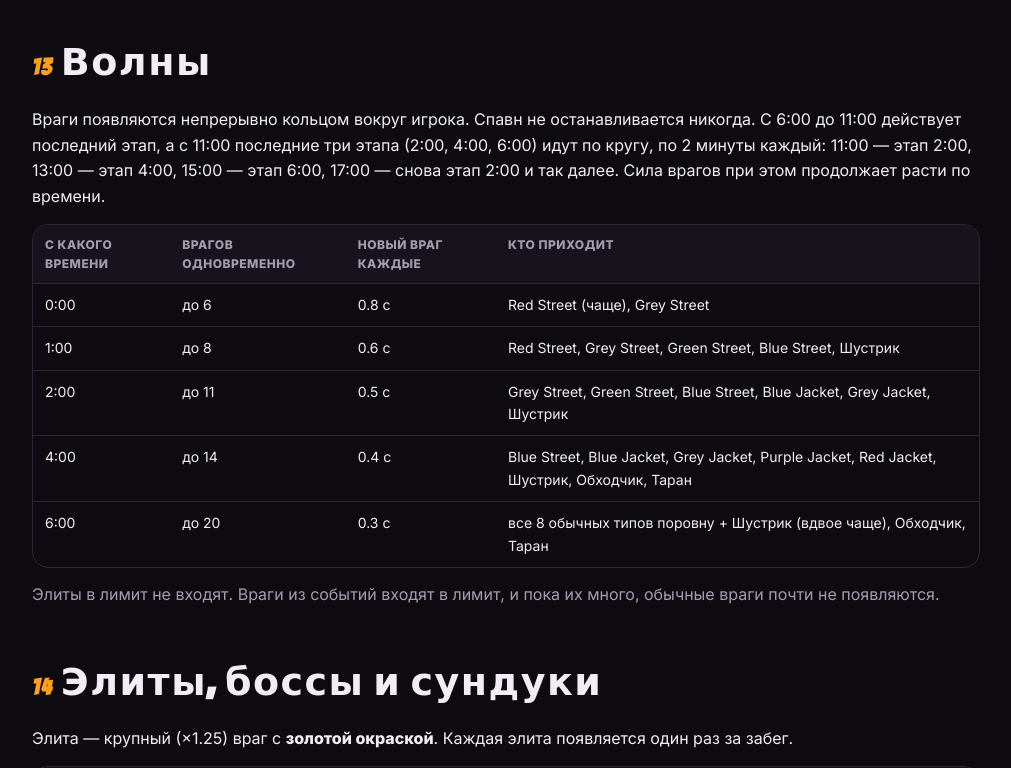
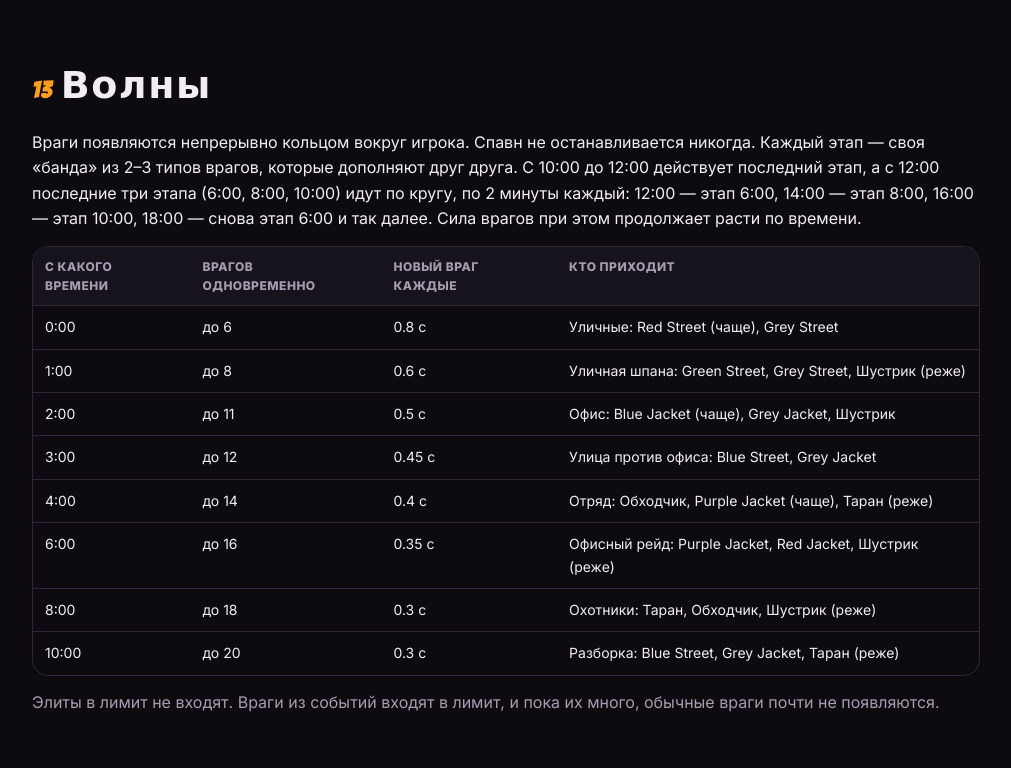
Before and after one commit to Yamassi/fury-force, a plain HTML site: page document.html in a window 1280 px wide. Shown: the part 8861-9629 px from the top of the page, without its empty margins (134-1145 px from the left). Drawn offline with Linux system fonts and the light colour scheme.

Commit message:
update enemy waves

```diff
--- a/document.html
+++ b/document.html
@@ -395,7 +395,7 @@ footer { margin-top: 48px; padding: 28px 0 40px; border-top: 1px solid var(--lin
         <tr><td><b>Кристалл опыта</b></td><td>1 с каждого врага</td><td>Даёт опыт. Притягивается магнитом.</td></tr>
         <tr><td><b>Аптечка</b></td><td>шанс 4% с убийства</td><td>Восстанавливает 30% максимального здоровья. Лежит <b>30 секунд</b> с момента выпадения, последние 5 секунд мигает, потом исчезает (пауза и окно апгрейдов время не тратят).</td></tr>
         <tr><td><b>Магнит</b></td><td>шанс 0.5% с убийства</td><td>Притягивает к игроку весь лут на арене.</td></tr>
-        <tr><td><b>Бомба</b></td><td>шанс 0.3% с убийства</td><td>1000 урона всем врагам в радиусе 12 м. Босса не убивает: снимает ему <b>20% максимального здоровья</b>.</td></tr>
+        <tr><td><b>Бомба</b></td><td>шанс 0.15% с убийства</td><td>1000 урона всем врагам в радиусе 12 м. Босса не убивает: снимает ему <b>20% максимального здоровья</b>. Лежит <b>15 секунд</b> с момента выпадения, последние 5 секунд мигает, потом исчезает.</td></tr>
         <tr><td><b>Сундук</b></td><td>с элиты и босса</td><td>3 выбора апгрейда подряд (см. раздел 14).</td></tr>
       </tbody>
     </table>
@@ -454,16 +454,19 @@ footer { margin-top: 48px; padding: 28px 0 40px; border-top: 1px solid var(--lin
 
 <section id="waves">
   <h2><small>13</small>Волны</h2>
-  <p>Враги появляются непрерывно кольцом вокруг игрока. Спавн не останавливается никогда. С 6:00 до 11:00 действует последний этап, а с 11:00 последние три этапа (2:00, 4:00, 6:00) идут по кругу, по 2 минуты каждый: 11:00 — этап 2:00, 13:00 — этап 4:00, 15:00 — этап 6:00, 17:00 — снова этап 2:00 и так далее. Сила врагов при этом продолжает расти по времени.</p>
+  <p>Враги появляются непрерывно кольцом вокруг игрока. Спавн не останавливается никогда. Каждый этап — своя «банда» из 2–3 типов врагов, которые дополняют друг друга. С 10:00 до 12:00 действует последний этап, а с 12:00 последние три этапа (6:00, 8:00, 10:00) идут по кругу, по 2 минуты каждый: 12:00 — этап 6:00, 14:00 — этап 8:00, 16:00 — этап 10:00, 18:00 — снова этап 6:00 и так далее. Сила врагов при этом продолжает расти по времени.</p>
   <div class="table-wrap">
     <table>
       <thead><tr><th>С какого времени</th><th>Врагов одновременно</th><th>Новый враг каждые</th><th>Кто приходит</th></tr></thead>
       <tbody>
-        <tr><td>0:00</td><td>до 6</td><td>0.8 с</td><td>Red Street (чаще), Grey Street</td></tr>
-        <tr><td>1:00</td><td>до 8</td><td>0.6 с</td><td>Red Street, Grey Street, Green Street, Blue Street, Шустрик</td></tr>
-        <tr><td>2:00</td><td>до 11</td><td>0.5 с</td><td>Grey Street, Green Street, Blue Street, Blue Jacket, Grey Jacket, Шустрик</td></tr>
-        <tr><td>4:00</td><td>до 14</td><td>0.4 с</td><td>Blue Street, Blue Jacket, Grey Jacket, Purple Jacket, Red Jacket, Шустрик, Обходчик, Таран</td></tr>
-        <tr><td>6:00</td><td>до 20</td><td>0.3 с</td><td>все 8 обычных типов поровну + Шустрик (вдвое чаще), Обходчик, Таран</td></tr>
+        <tr><td>0:00</td><td>до 6</td><td>0.8 с</td><td>Уличные: Red Street (чаще), Grey Street</td></tr>
+        <tr><td>1:00</td><td>до 8</td><td>0.6 с</td><td>Уличная шпана: Green Street, Grey Street, Шустрик (реже)</td></tr>
+        <tr><td>2:00</td><td>до 11</td><td>0.5 с</td><td>Офис: Blue Jacket (чаще), Grey Jacket, Шустрик</td></tr>
+        <tr><td>3:00</td><td>до 12</td><td>0.45 с</td><td>Улица против офиса: Blue Street, Grey Jacket</td></tr>
+        <tr><td>4:00</td><td>до 14</td><td>0.4 с</td><td>Отряд: Обходчик, Purple Jacket (чаще), Таран (реже)</td></tr>
+        <tr><td>6:00</td><td>до 16</td><td>0.35 с</td><td>Офисный рейд: Purple Jacket, Red Jacket, Шустрик (реже)</td></tr>
+        <tr><td>8:00</td><td>до 18</td><td>0.3 с</td><td>Охотники: Таран, Обходчик, Шустрик (реже)</td></tr>
+        <tr><td>10:00</td><td>до 20</td><td>0.3 с</td><td>Разборка: Blue Street, Grey Jacket, Таран (реже)</td></tr>
       </tbody>
     </table>
   </div>
@@ -578,7 +581,7 @@ footer { margin-top: 48px; padding: 28px 0 40px; border-top: 1px solid var(--lin
   <div class="grid">
     <div class="card"><h4>Бой</h4><ul class="list"><li>Автоатака срабатывает только когда враг перед игроком</li><li>Атаки на перезарядке пропускаются</li><li>Финишер — только после полной серии</li><li>Связки срабатывают и подбрасывают врагов</li><li>Летящий враг сбивает других</li></ul></div>
     <div class="card"><h4>Прогрессия</h4><ul class="list"><li>Уровень растёт, окно апгрейдов ставит игру на паузу</li><li>Значения апгрейдов соответствуют таблице</li><li>Не больше 6 разных характеристик</li><li>Эволюция — только из сундука при выполненных условиях</li></ul></div>
-    <div class="card"><h4>Таймлайн</h4><ul class="list"><li>Элиты на 2:00 / 6:45 / 8:00, сундук даёт 3 выбора</li><li>События на 2:30 / 3:30 / 5:30 / 6:30 / 7:00 / 9:00</li><li>С 11:00 этапы 2:00 → 4:00 → 6:00 повторяются по кругу, по 2 мин</li></ul></div>
+    <div class="card"><h4>Таймлайн</h4><ul class="list"><li>Элиты на 2:00 / 6:45 / 8:00, сундук даёт 3 выбора</li><li>События на 2:30 / 3:30 / 5:30 / 6:30 / 7:00 / 9:00</li><li>Каждый этап — 2–3 типа врагов; с 12:00 этапы 6:00 → 8:00 → 10:00 повторяются по кругу, по 2 мин</li></ul></div>
     <div class="card"><h4>Боссы</h4><ul class="list"><li>С 4:00 три тройки Громил (каждая следующая — после предыдущей), в каждой тройке одна аптечка; новых врагов до босса нет</li><li>Вышибала на 5:00 (или сразу после последнего Громилы, если они живы дольше), затем каждые 5 мин</li><li>Полоска HP с именем и отметками 66% / 33%</li><li>Обычных врагов вдвое меньше, пока босс жив</li><li>Смена фазы: рёв и 1.2 с неуязвимости</li><li>3-я фаза: каст 1.8 с (красное мигание, рост, граница зоны) → топот; выбежать из зоны — урона нет</li><li>Сундук, монеты и аптечка после смерти</li></ul></div>
     <div class="card"><h4>Смерть и итоги</h4><ul class="list"><li>Окно воскрешения — один раз за забег</li><li>Реклама / бесплатное воскрешение без сети</li><li>Итоги и монеты сохраняются</li><li>После Restart всё сбрасывается, кроме покупок в магазине</li></ul></div>
     <div class="card"><h4>Магазин</h4><ul class="list"><li>Покупка списывает монеты и повышает ранг</li><li>Текущее значение показателя обновляется сразу</li><li>Кнопка неактивна, если не хватает монет; на 5-м ранге — MAX</li><li>Ранги и монеты сохраняются после перезапуска игры</li><li>Бонусы работают в следующем забеге</li></ul></div>
```
